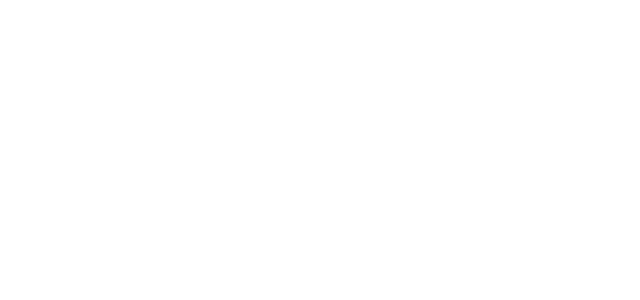
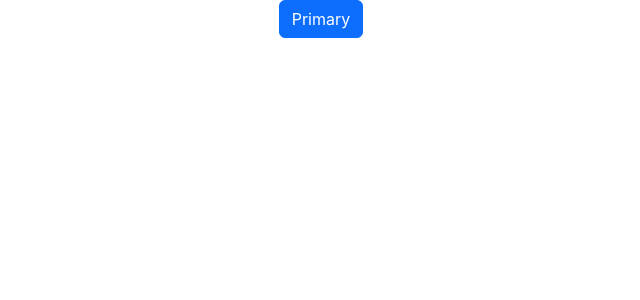
Before and after one commit to prodaniel93/ReactShop, a React (Create React App) app in the folder shop/: page / in a window 1280 px wide. Shown: the top 300 px of the page, without its empty margins (319-959 px from the left). Built offline with nearby package versions, Linux system fonts and the light colour scheme.

Commit message:
2. 테스트

```diff
--- a/shop/package.json
+++ b/shop/package.json
@@ -6,7 +6,9 @@
     "@testing-library/jest-dom": "^5.16.5",
     "@testing-library/react": "^13.4.0",
     "@testing-library/user-event": "^13.5.0",
+    "bootstrap": "^5.2.3",
     "react": "^18.2.0",
+    "react-bootstrap": "^2.7.0",
     "react-dom": "^18.2.0",
     "react-scripts": "5.0.1",
     "web-vitals": "^2.1.4"
--- a/shop/public/index.html
+++ b/shop/public/index.html
@@ -24,6 +24,12 @@
       work correctly both with client-side routing and a non-root public URL.
       Learn how to configure a non-root public URL by running `npm run build`.
     -->
+    <link
+      rel="stylesheet"
+      href="https://cdn.jsdelivr.net/npm/bootstrap@5.2.3/dist/css/bootstrap.min.css"
+      integrity="sha384-rbsA2VBKQhggwzxH7pPCaAqO46MgnOM80zW1RWuH61DGLwZJEdK2Kadq2F9CUG65"
+      crossorigin="anonymous"
+    />
     <title>React App</title>
   </head>
   <body>
--- a/shop/src/App.js
+++ b/shop/src/App.js
@@ -1,8 +1,12 @@
-import logo from './logo.svg';
+import Button from 'react-bootstrap/Button';
 import './App.css';
 
 function App() {
-  return <div className='App'></div>;
+  return (
+    <div className='App'>
+      <Button variant='primary'>Primary</Button>
+    </div>
+  );
 }
 
 export default App;
```
Also changed, not shown: 1 other file (tests, documents, lock files or other folders).
